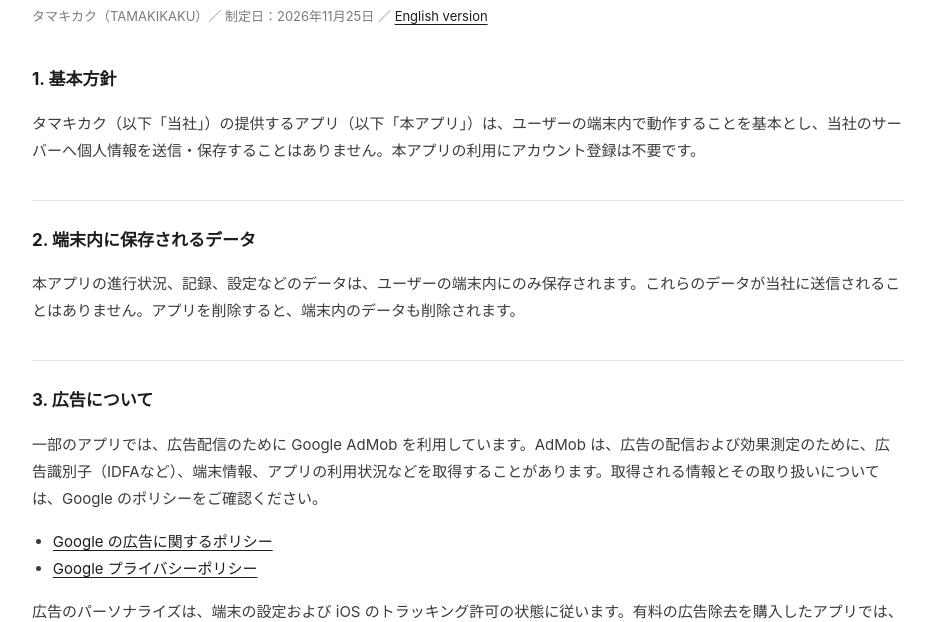
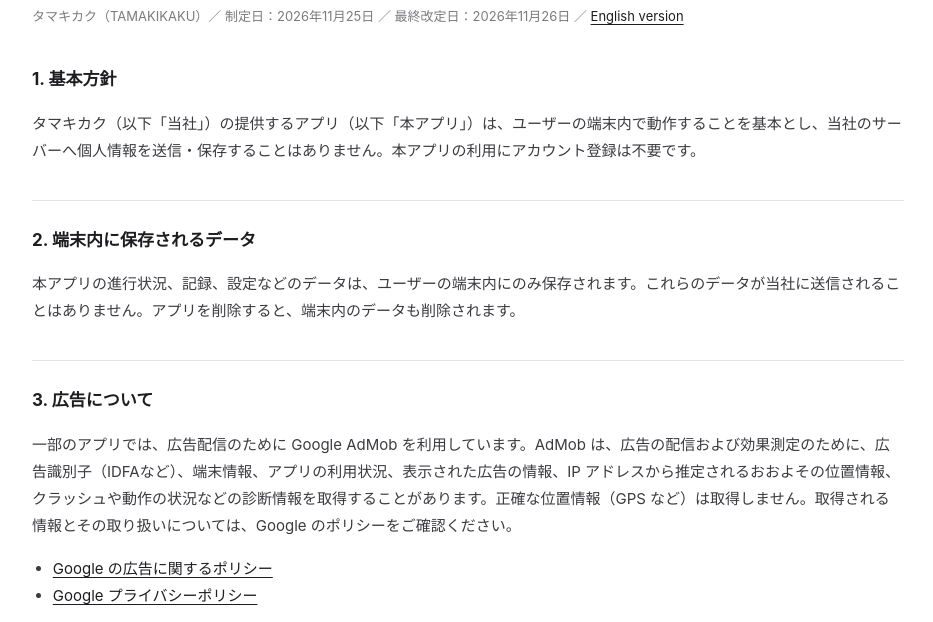
Before and after one commit to tamakikaku-apps/tamakikaku-apps.github.io, a plain HTML site: page privacy.html in a window 1280 px wide. Shown: the part 161-783 px from the top of the page, without its empty margins (172-1105 px from the left). Drawn offline with Linux system fonts and the light colour scheme.

Commit message:
プライバシーポリシーに、AdMob が取得するおおよその位置情報・診断情報などを書き足す
App Store Connect のプライバシーの申告とそろえる。最終改定日を 2026年11月26日にする。

Co-Authored-By: Claude Opus 5.5 <noreply@anthropic.com>

```diff
--- a/privacy.html
+++ b/privacy.html
@@ -20,7 +20,7 @@
 <main>
   <article class="doc">
     <h1>プライバシーポリシー</h1>
-    <p class="doc-meta">タマキカク（TAMAKIKAKU）／ 制定日：2026年11月25日 ／ <a href="privacy-en.html">English version</a></p>
+    <p class="doc-meta">タマキカク（TAMAKIKAKU）／ 制定日：2026年11月25日 ／ 最終改定日：2026年11月26日 ／ <a href="privacy-en.html">English version</a></p>
 
     <h2>1. 基本方針</h2>
     <p>タマキカク（以下「当社」）の提供するアプリ（以下「本アプリ」）は、ユーザーの端末内で動作することを基本とし、当社のサーバーへ個人情報を送信・保存することはありません。本アプリの利用にアカウント登録は不要です。</p>
@@ -29,7 +29,7 @@
     <p>本アプリの進行状況、記録、設定などのデータは、ユーザーの端末内にのみ保存されます。これらのデータが当社に送信されることはありません。アプリを削除すると、端末内のデータも削除されます。</p>
 
     <h2>3. 広告について</h2>
-    <p>一部のアプリでは、広告配信のために Google AdMob を利用しています。AdMob は、広告の配信および効果測定のために、広告識別子（IDFAなど）、端末情報、アプリの利用状況などを取得することがあります。取得される情報とその取り扱いについては、Google のポリシーをご確認ください。</p>
+    <p>一部のアプリでは、広告配信のために Google AdMob を利用しています。AdMob は、広告の配信および効果測定のために、広告識別子（IDFAなど）、端末情報、アプリの利用状況、表示された広告の情報、IP アドレスから推定されるおおよその位置情報、クラッシュや動作の状況などの診断情報を取得することがあります。正確な位置情報（GPS など）は取得しません。取得される情報とその取り扱いについては、Google のポリシーをご確認ください。</p>
     <ul>
       <li><a href="https://policies.google.com/technologies/ads">Google の広告に関するポリシー</a></li>
       <li><a href="https://policies.google.com/privacy">Google プライバシーポリシー</a></li>
```
Also changed, not shown: privacy-en.html (+2 -2 lines).
